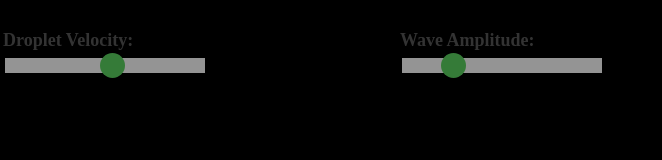
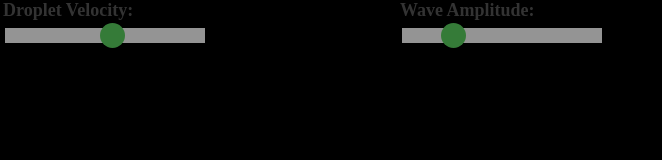
Before and after one commit to daniel-p741/wave_sim_render, a website: page index.html in a window 1280 px wide. Shown: the whole page, without its empty margins (0-662 px from the left). Drawn offline with nearby package versions, Linux system fonts and the light colour scheme.

Commit message:
move slider up

```diff
--- a/index.html
+++ b/index.html
@@ -9,13 +9,13 @@
 
 <body>
     <div id="canvas-container"></div>
-    <div class="slider-container" style="margin-left: -7px;">
+    <div class="slider-container" style="margin-left: -7px; top: -20px;">
         <label for="Velocity" class="slider-label">Droplet Velocity:</label>
         <input type="range" id="Velocity" name="Velocity" min="0" max="20" value="10.8" step="0.1" class="slider">
         <span id="VelocityValue">10.8</span> m/s
     </div>
 
-    <div class="slider-container" style="left: 380px">
+    <div class="slider-container" style="left: 380px; top: -20px;">
         <label for="Amplitude" class="slider-label">Wave Amplitude:</label>
         <input type="range" id="Amplitude" name="Amplitude" min=".1" max="5" value="1.2" step="0.1" class="slider">
         <span id="AmplitudeValue">1.2</span> m/s
```
